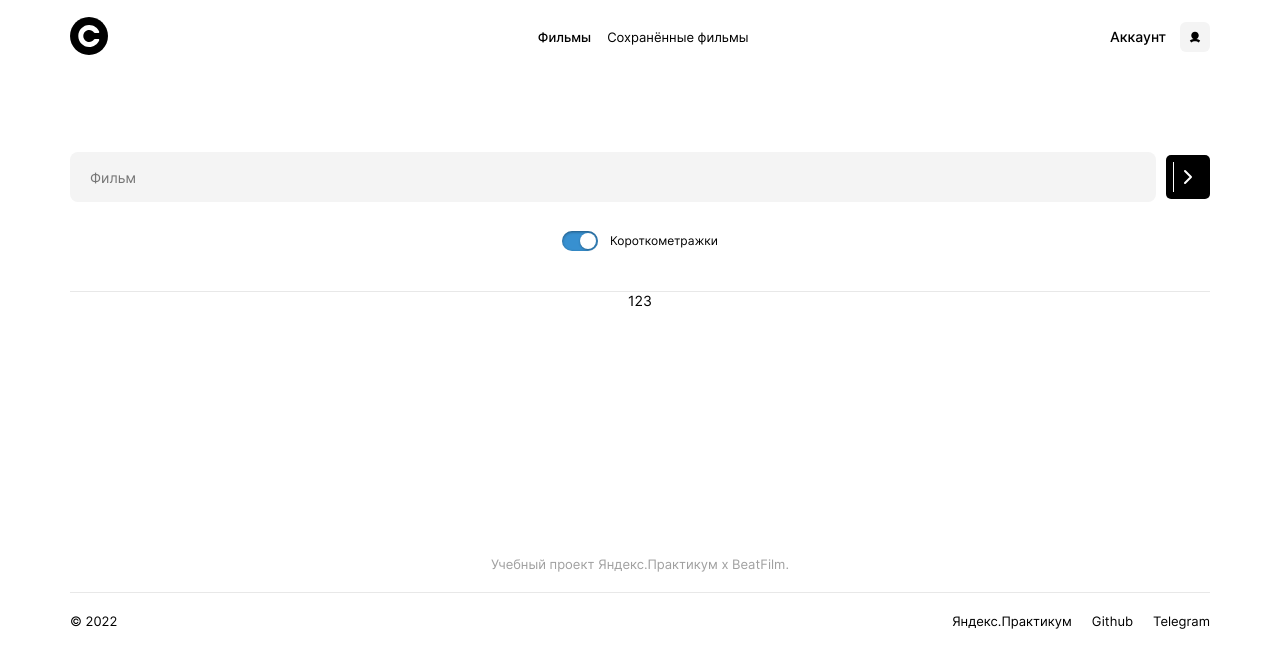
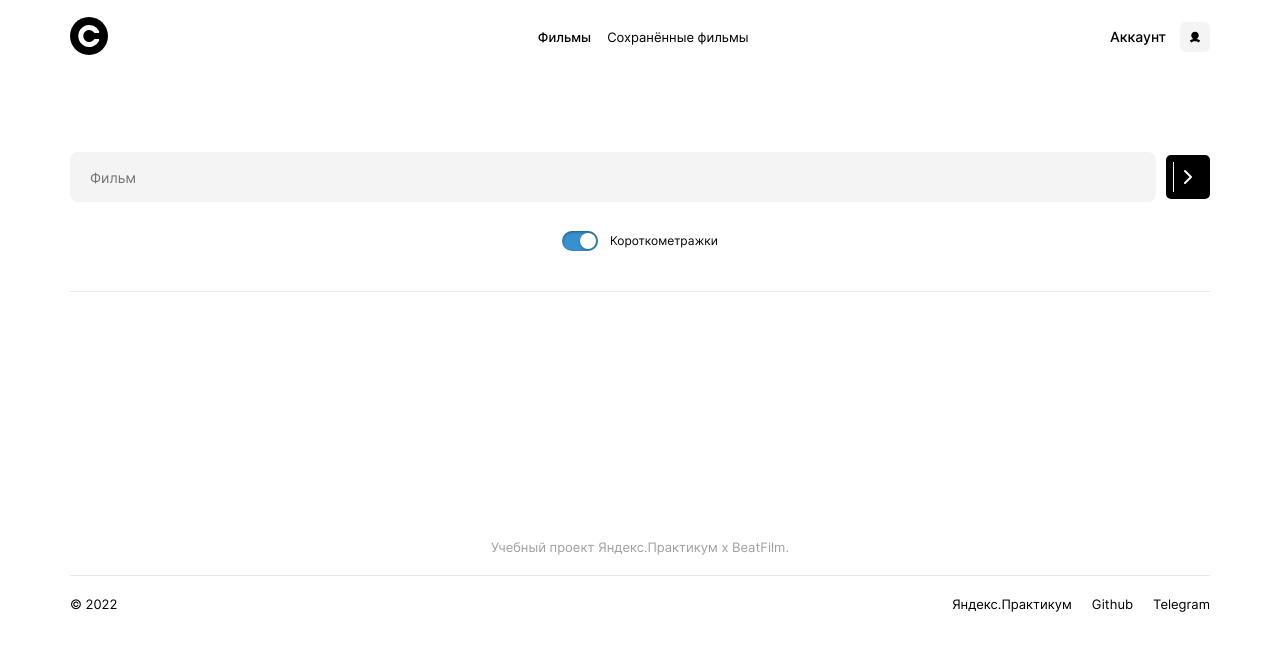
Before and after one commit to ale-lit/movies-explorer-frontend, a React (Create React App) app: page /movies in a window 1280 px wide. Shown: the top 668 px of the page. Built offline with nearby package versions, Linux system fonts and the light colour scheme.

Commit message:
feat: release empty search error display

```diff
--- a/src/components/Movies/Movies.js
+++ b/src/components/Movies/Movies.js
@@ -1,4 +1,4 @@
-import React from "react";
+import React, { useState, useEffect } from "react";
 import "./Movies.css";
 import SearchForm from "./SearchForm/SearchForm";
 import MoviesCardList from "./MoviesCardList/MoviesCardList";
@@ -10,13 +10,31 @@ function Movies({
     loadMoreMovies,
     moreButtonVisible,
 }) {
+    const [message, setMessage] = useState("");
+
+    function handleErrorMessage(message) {
+        if(message) {
+            setMessage(message);
+        } else {
+            setMessage("");
+        }
+    }
+    // useEffect(() => {
+    //     setMessage("Нужно ввести ключевое слово");
+    // }, []);
+
     return (
         <main className="main">
-            <SearchForm onSearchForm={onSearchForm} searchText={searchText} />
+            <SearchForm
+                onSearchForm={onSearchForm}
+                searchText={searchText}
+                onError={handleErrorMessage}
+            />
             <MoviesCardList
                 movies={movies}
                 loadMoreMovies={loadMoreMovies}
                 moreButtonVisible={moreButtonVisible}
+                message={message}
             />
         </main>
     );
--- a/src/components/Movies/MoviesCardList/MoviesCardList.css
+++ b/src/components/Movies/MoviesCardList/MoviesCardList.css
@@ -10,7 +10,8 @@
 }
 .films__message {
     text-align: center;
-    margin: 0;
+    margin: 35px 0 0;
+    color: #ff3459;
 }
 .films__more-block {
     min-height: 187px;
--- a/src/components/Movies/MoviesCardList/MoviesCardList.js
+++ b/src/components/Movies/MoviesCardList/MoviesCardList.js
@@ -1,26 +1,19 @@
-import React, { useState, useEffect } from "react";
+import React from "react";
 import MoviesCard from "../MoviesCard/MoviesCard";
 import "./MoviesCardList.css";
 
-function MoviesCardList({ movies, loadMoreMovies, moreButtonVisible }) {
-
-    const [message, setMessage] = useState("");
-
-    useEffect(() => {
-        setMessage("123");
-    }, []);
-
+function MoviesCardList({ movies, loadMoreMovies, moreButtonVisible, message }) {
     return (
         <section className="films project__wrapper">
-            {!movies.length ? (
-                <p className="films__message">{message}</p>
-            ) : (
+            {message ? <p className="films__message">{message}</p> : ""}
+
+            {movies.length ? (
                 <ul className="films__list">
                     {movies.map((movie, i) =>
                         <MoviesCard movie={movie} key={movie.id} />
                     )}
                 </ul>
-            )}
+            ) : ""}
 
             <div className="films__more-block">
                 {moreButtonVisible ? (
--- a/src/components/Movies/SearchForm/SearchForm.js
+++ b/src/components/Movies/SearchForm/SearchForm.js
@@ -2,7 +2,7 @@ import React, { useEffect, useState } from "react";
 import FilterCheckbox from "./FilterCheckbox/FilterCheckbox";
 import "./SearchForm.css";
 
-function SearchForm({ onSearchForm, searchText }) {
+function SearchForm({ onSearchForm, searchText, onError }) {
     const [searchInputText, setSearchInputText] = useState("");
 
     useEffect(() => {
@@ -18,8 +18,9 @@ function SearchForm({ onSearchForm, searchText }) {
     function handleSubmit(e) {
         e.preventDefault();
         if(searchInputText === "") {
-
+            onError("Нужно ввести ключевое слово");
         } else {
+            onError();
             onSearchForm(searchInputText);
         }
     }
```
